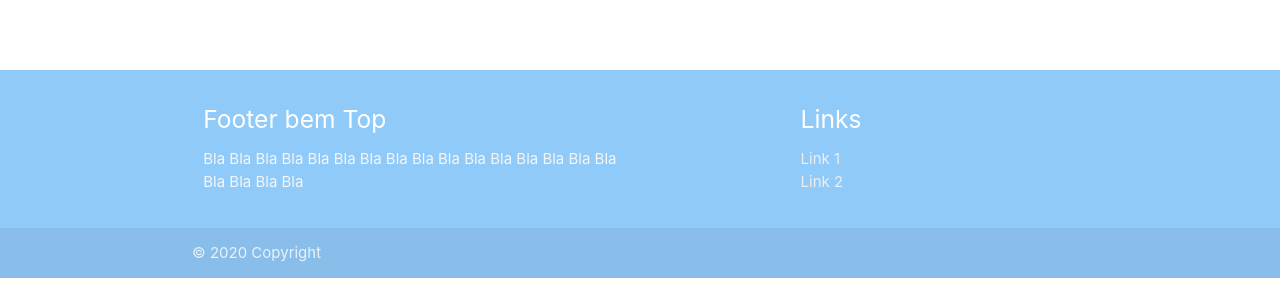
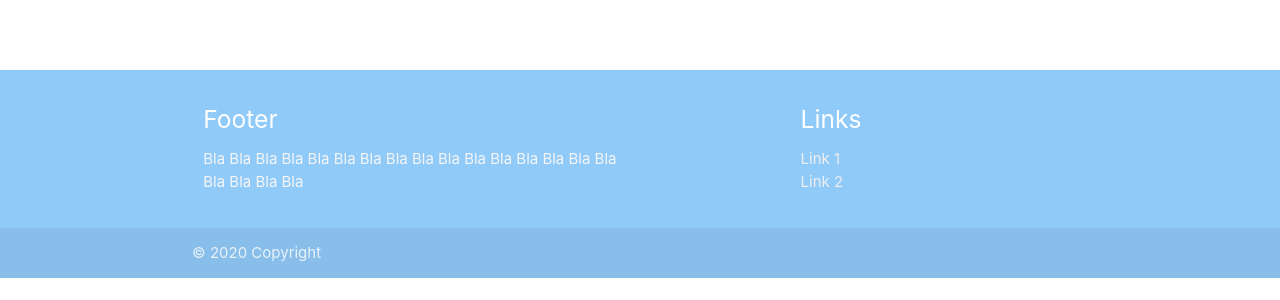
Before and after one commit to marcelotakayama/ShareP, a PHP site: page / in a window 1280 px wide. Shown: the part 364-664 px from the top of the page. Run offline with PHP 8.4, Linux system fonts and the light colour scheme; data that the repository does not hold is empty; some libraries are stand-ins or nearby versions.

Commit message:
Adição do read.me

```diff
--- a/index.php
+++ b/index.php
@@ -68,7 +68,7 @@
         <div class="container">
             <div class="row">
                 <div class="col l6 s12">
-                    <h5 class="white-text">Footer bem Top</h5>
+                    <h5 class="white-text">Footer</h5>
                     <p class="grey-text text-lighten-4">Bla Bla Bla Bla Bla Bla Bla Bla Bla Bla Bla Bla Bla Bla Bla Bla Bla Bla Bla Bla</p>
                 </div>
                 <div class="col l4 offset-l2 s12">
```
Also changed, not shown: README.md.
